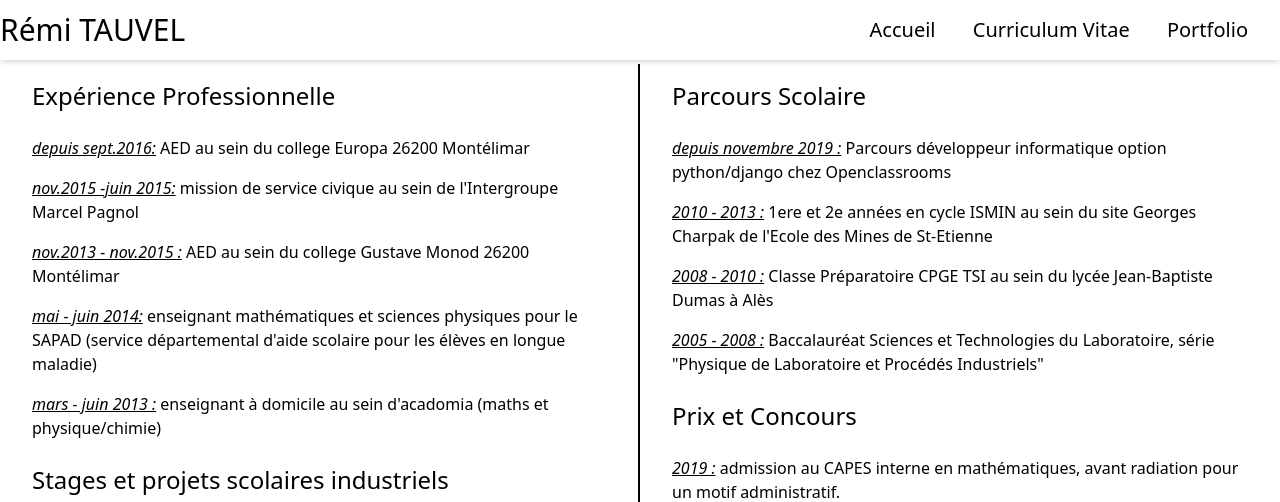
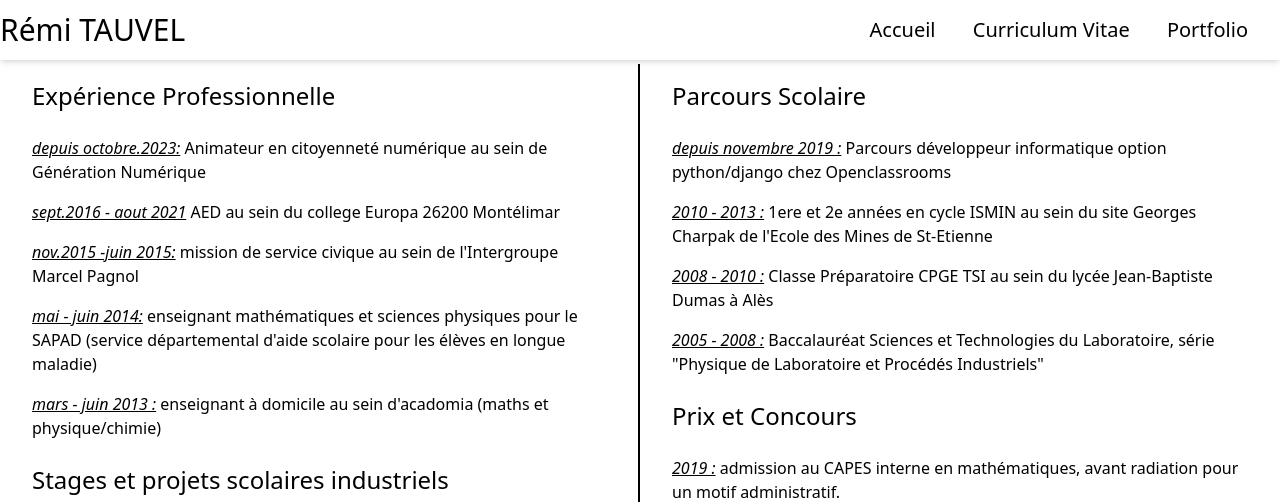
Before and after one commit to remace/portfolio, a Flask app: page /cv in a window 1280 px wide. Shown: the top 502 px of the page. Run offline with Flask 3, Linux system fonts and the light colour scheme; parts of the project's set-up code (start-up, migrations or seed data) failed here and were passed over.

Commit message:
cv update

```diff
--- a/website/templates/cv.html
+++ b/website/templates/cv.html
@@ -34,9 +34,9 @@
 
                         ">
                     <h2 class="text-2xl my-4">Expérience Professionnelle</h2>
-                    <p class="my-2"><date class="underline italic">depuis sept.2016:</date> AED au sein du college Europa 26200 Montélimar</p>
+                    <p class="my-2"><date class="underline italic">depuis octobre.2023:</date> Animateur en citoyenneté numérique au sein de Génération Numérique</p>
+                    <p class="my-2"><date class="underline italic">sept.2016 - aout 2021</date> AED au sein du college Europa 26200 Montélimar</p>
                     <p class="my-2"><date class="underline italic">nov.2015 -juin 2015:</date> mission de service civique au sein de l'Intergroupe Marcel Pagnol</p>
-                    <p class="my-2"><date class="underline italic">nov.2013 - nov.2015 :</date> AED au sein du college Gustave Monod 26200 Montélimar</p>
                     <p class="my-2"><date class="underline italic">mai - juin 2014:</date> enseignant mathématiques et sciences physiques pour le SAPAD (service départemental d'aide scolaire pour les élèves en longue maladie)</p>
                     <p class="my-2"><date class="underline italic">mars - juin 2013 :</date> enseignant à domicile au sein d'acadomia (maths et physique/chimie)</p>
                 </div>
@@ -66,9 +66,9 @@
 
                         ">
                     <h2 class="text-2xl my-4">Former Jobs</h2>
-                    <p class="my-2"><date class="underline italic">since sept. 2016:</date> pupil monitor for medium school Europa 26200 Montélimar</p>
-                    <p class="my-2"><date class="underline italic">nov.2015 -jun. 2015:</date> social network helper at l'Intergroupe Marcel Pagnol</p>
-                    <p class="my-2"><date class="underline italic">nov.2013 - nov.2015 :</date> pupil monitor for medium school Gustave Monod 26200 Montélimar</p>
+                    <p class="my-2"><date class="underline italic">since oct. 2023:</date> Speaker for youth citizenship on internet at Génération Numérique</p>
+                    <p class="my-2"><date class="underline italic">sept.2016 - aug.2021:</date> pupil monitor for medium school Europa 26200 Montélimar</p>
+                    <p class="my-2"><date class="underline italic">nov.2015 - jun. 2015:</date> social network helper at l'Intergroupe Marcel Pagnol</p>
                     <p class="my-2"><date class="underline italic">may - june 2014:</date> math and science individual teacher for SAPAD (shcool help for diseased children)</p>
                     <p class="my-2"><date class="underline italic">mar. - jun. 2013 :</date> math and science individual teacher for Acadomia</p>
                 </div>
```
